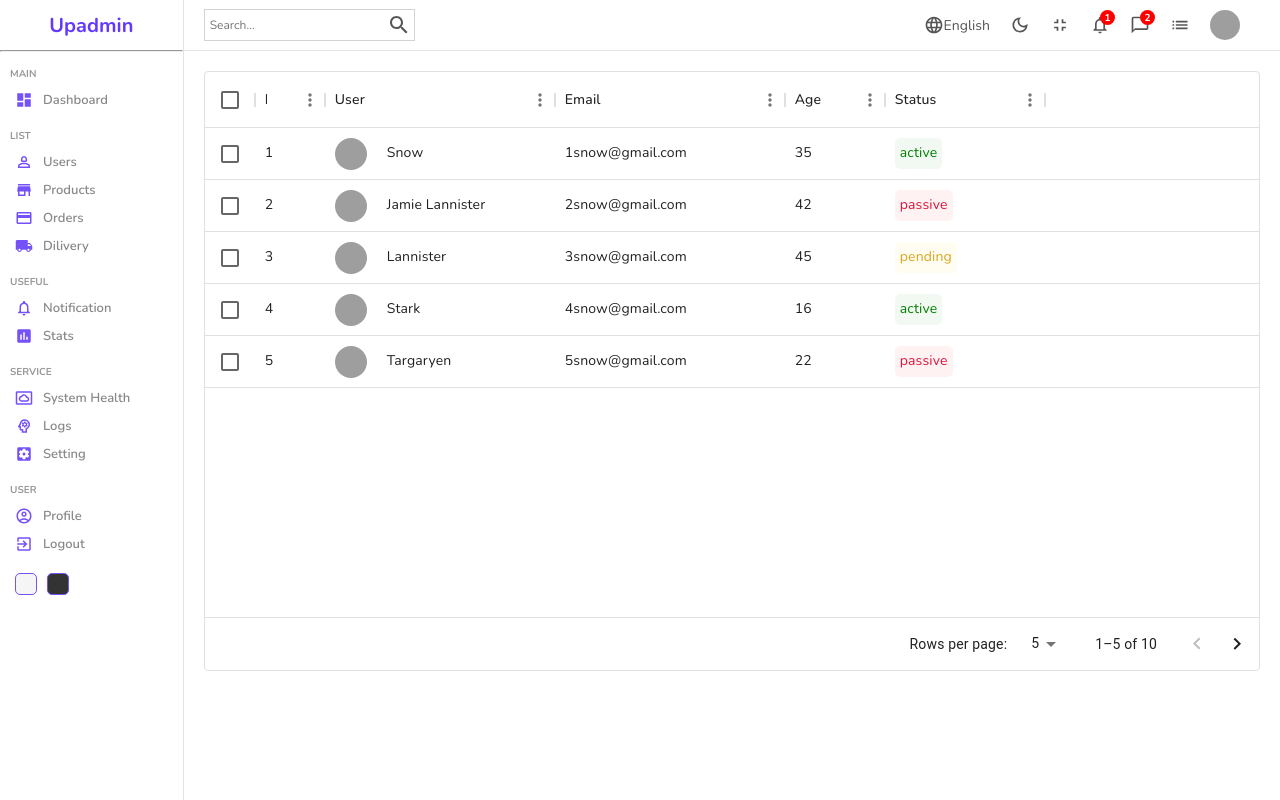
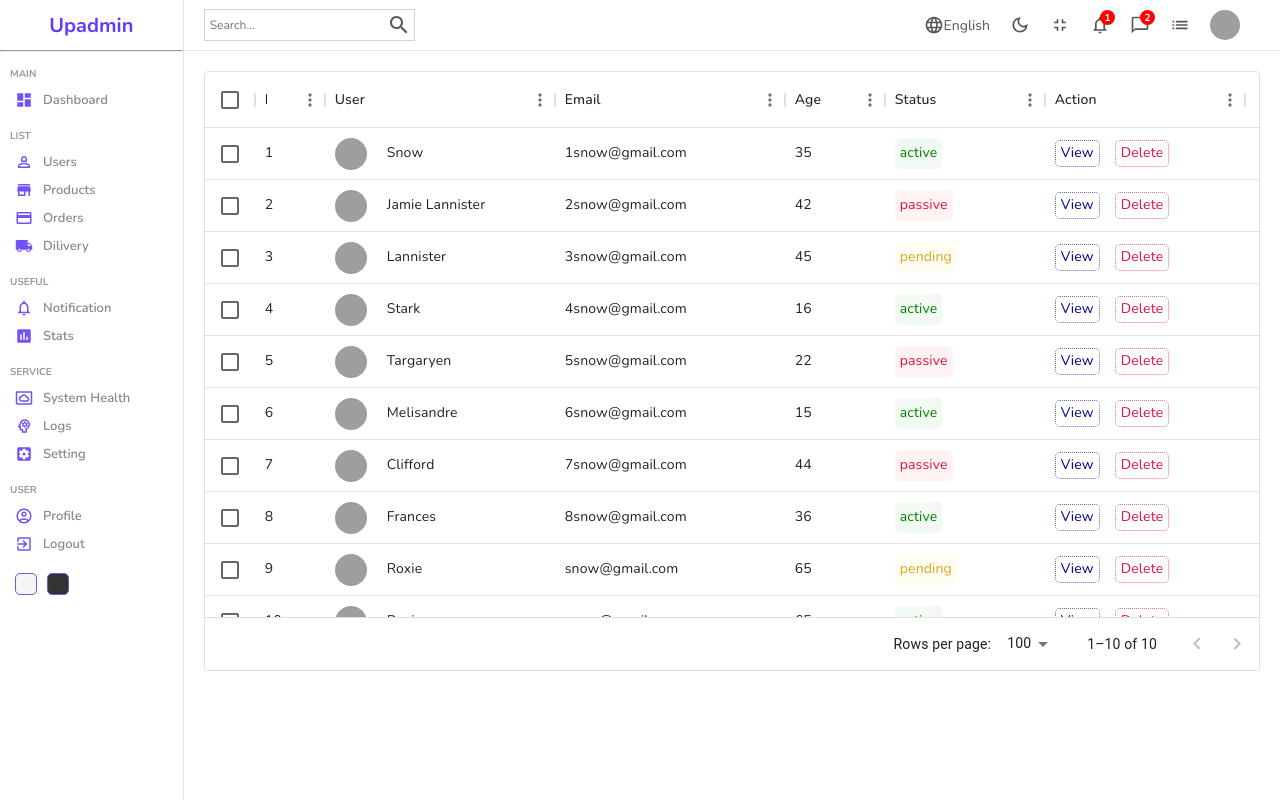
Before and after one commit to Udeesha-Prabhashana/BOOKINGAPP_MERN, a React (Create React App) app in the folder Admin/: page /users in a window 1280 px wide. Built offline with nearby package versions, Linux system fonts and the light colour scheme; grey boxes are pictures that could not be loaded.

Commit message:
compleate Datatable

```diff
--- a/Admin/src/components/datatable/Datatable.jsx
+++ b/Admin/src/components/datatable/Datatable.jsx
@@ -3,22 +3,40 @@ import { DataGrid } from '@mui/x-data-grid';
 import { userColumns ,userRows } from "../../datatablesource";
 
 const Datatable = () => {
+  const actionColumn = [
+    {
+      field: "action",
+      headerName: "Action",
+      width: 200,
+      renderCell: () => {
+        return (
+          <div className="cellAction">
+            {/* <Link to="/users/test" style={{ textDecoration: "none" }}> */}
+              <div className="viewButton">View</div>
+            {/* </Link> */}
+            <div
+              className="deleteButton"
+              // onClick={() => handleDelete(params.row.id)}
+            >
+              Delete
+            </div>
+          </div>
+        );
+      },
+    },
+  ];
 
   return (
       <div className="datatable">
       <DataGrid
         rows={userRows}
-        columns={userColumns}
-        initialState={{
-          pagination: {
-            paginationModel: { page: 0, pageSize: 5 },
-          },
-        }}
-        pageSizeOptions={[5, 10]}
+        columns={userColumns.concat(actionColumn)}        //concat use combine soem column
+        pageSize={9}
+        rowsPerPageOptions={[9]}
         checkboxSelection
       />
     </div>
   )
 }
 
-export default Datatable
+export default Datatable;
```
Also changed, not shown: Admin/src/components/datatable/datatable.scss (indentation only).
